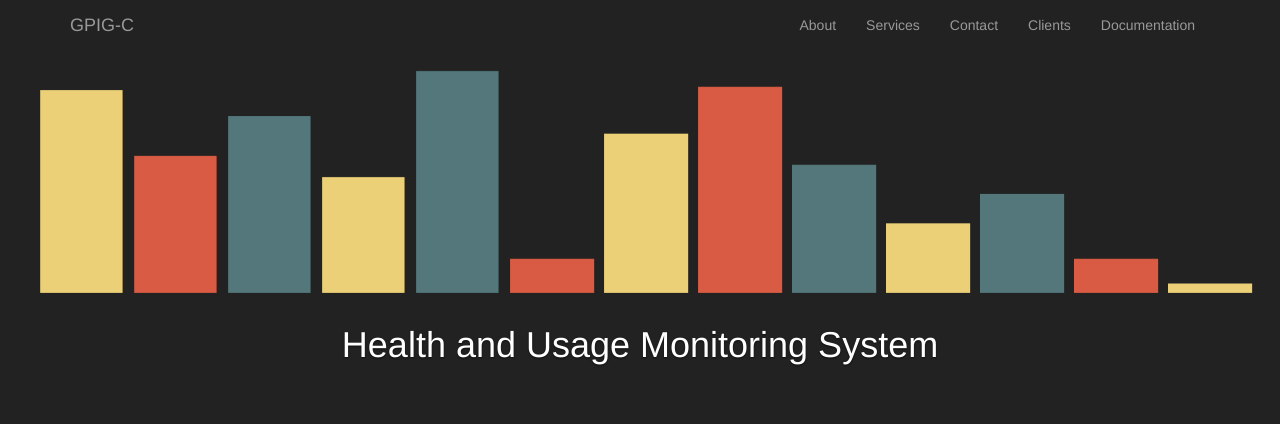
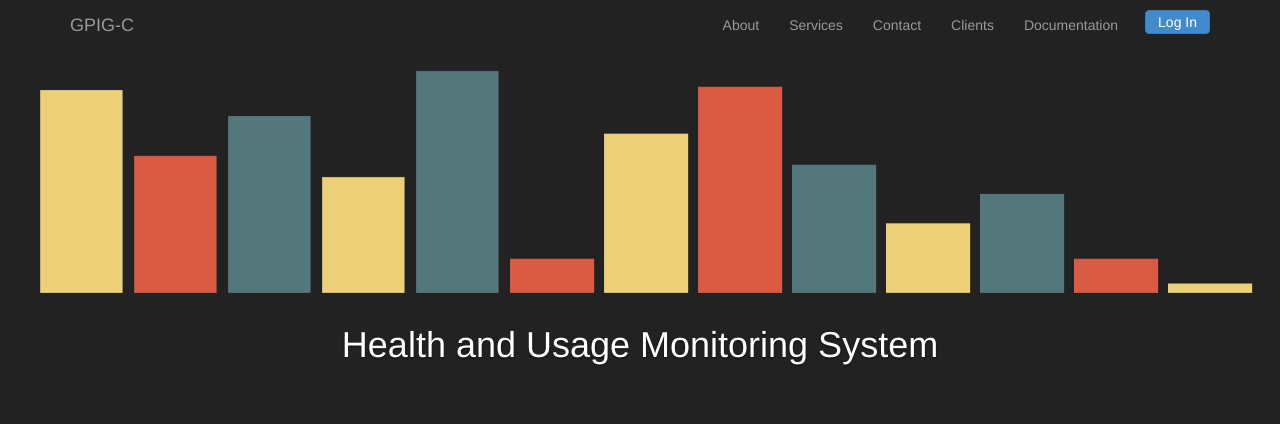
Before and after one commit to sftrabbit/gpig-c, a PHP site: page / in a window 1280 px wide. Shown: the top 424 px of the page. Run offline with PHP 8.4, Linux system fonts and the light colour scheme.

Commit message:
Add Login Button to Nav Bar

```diff
--- a/PrototypeAdminCentre/modern-business/css/custom-gpig.css
+++ b/PrototypeAdminCentre/modern-business/css/custom-gpig.css
@@ -119,3 +119,10 @@ h3.h3_4 {
     font-weight: bold;
     color: #456365;
 }
+
+.btn-top-buffer{
+    margin-left: 12px;
+    margin-top:10px;
+    padding-bottom: 1px;
+    padding-top: 1px;
+}
--- a/PrototypeAdminCentre/modern-business/js/gpig-custom.js
+++ b/PrototypeAdminCentre/modern-business/js/gpig-custom.js
@@ -6,6 +6,9 @@
  * To change this template use File | Settings | File Templates.
  */
 
+/**
+ * Account can only be created when passwords match
+ */
 $(function() {
     $('#create_account_button').prop('disabled',true);
     $('.password-input input').keyup(function() {
--- a/PrototypeAdminCentre/modern-business/js/navbar.js
+++ b/PrototypeAdminCentre/modern-business/js/navbar.js
@@ -13,11 +13,16 @@ var navbar = {
 		document.getElementById('nbarstart').innerHTML = document.getElementById('nbarstart').innerHTML + navbar.createli('contact.php', 'Contact');
 		document.getElementById('nbarstart').innerHTML = document.getElementById('nbarstart').innerHTML + navbar.createli('clients.html', 'Clients');
 		document.getElementById('nbarstart').innerHTML = document.getElementById('nbarstart').innerHTML + navbar.createli('guide.html', 'Documentation');
-	},
+        document.getElementById('nbarstart').innerHTML = document.getElementById('nbarstart').innerHTML + navbar.createbutton('login.html', 'Log In');
+    },
 
 	createli: function(hrefLink, hrefName) {
 		console.log("Adding link: " + hrefName + " => " + hrefLink);
 		return '<li><a href="' + hrefLink + '">' + hrefName + '</a>';
-	}
+	},
+
+    createbutton: function(hrefLink, hrefName){
+      return '<li><button type="submit" class= "btn btn-primary btn-top-buffer" href="' + hrefLink + '">' + hrefName +'</button></li>'
+    }
 }
 navbar.init();
```
